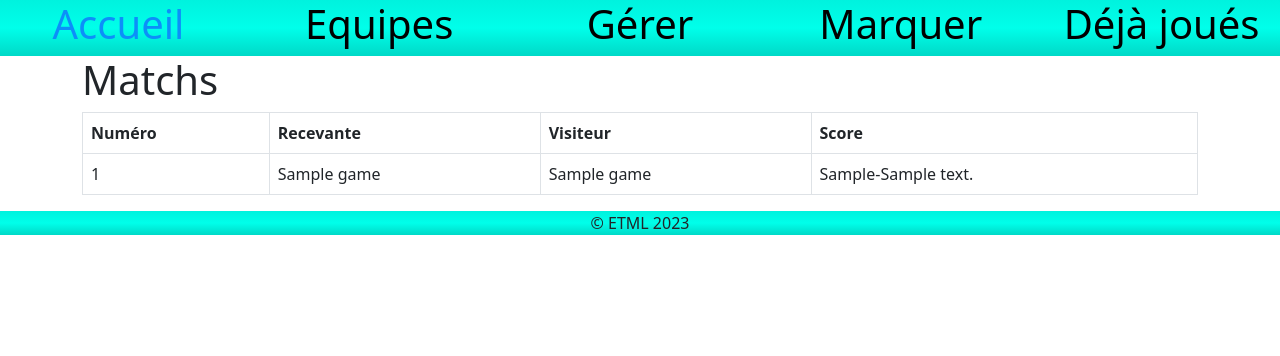
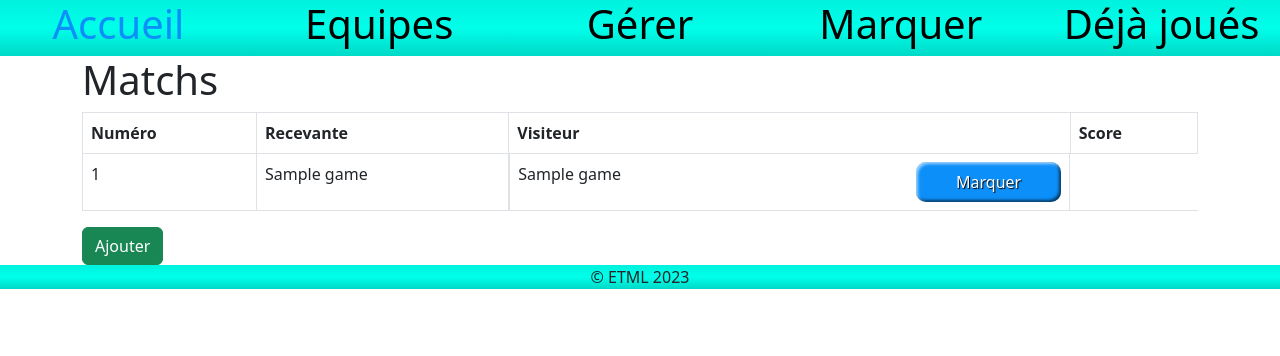
Before and after one commit to maelget1/VolscoreNEMATH, a PHP site: template PhP/view/games.php in a window 1280 px wide. Shown: the top 356 px of the page. Run offline with PHP 8.4, Linux system fonts and the light colour scheme; the template is opened without the code that fills it: most values are stand-ins (such as "Sample title", 1, 10 or a date in 2020); some libraries are stand-ins or nearby versions.

Commit message:
fixe some bugs about the latest version

```diff
--- a/PhP/view/games.php
+++ b/PhP/view/games.php
@@ -13,12 +13,14 @@ ob_start();
     <?php
     foreach ($games as $game)
     {
-        echo "<tr><td>".$game->number."</td><td>".$game->receivingTeamName."</td><td>".$game->visitingTeamName."</td><td>".$game->scoreReceiving."-".$game->scoreVisiting."</td></tr>";
+        echo "<tr><td>".$game->id."</td><td>".$game->receivingTeamName."</td><td class='justify-content-between d-flex'>".$game->visitingTeamName."<a href='?action=game&id=".$game->id."'><input class='favorite styled mt-auto' type='button' value='Marquer'></a></td></tr>";
     }
     ?>
     </tbody>
 </table>
 
+<a href='?action=AddGame'><button type="button" class="btn btn-success">Ajouter</button></a>
+
 <?php
 $content = ob_get_clean();
 require_once 'gabarit.php';
```
